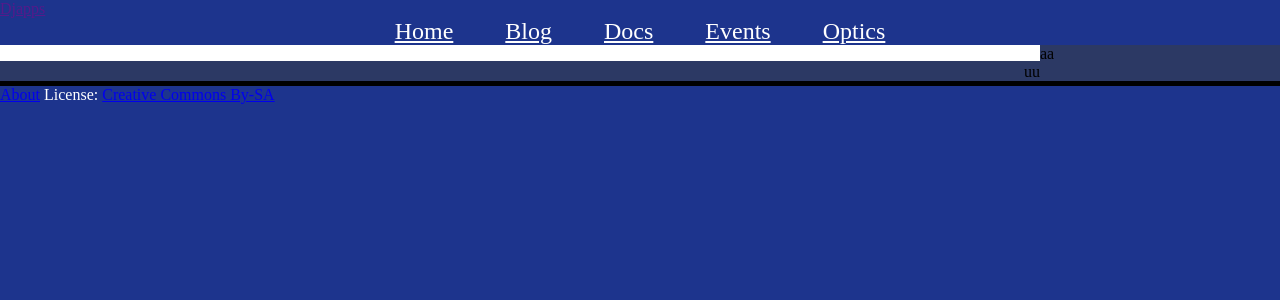
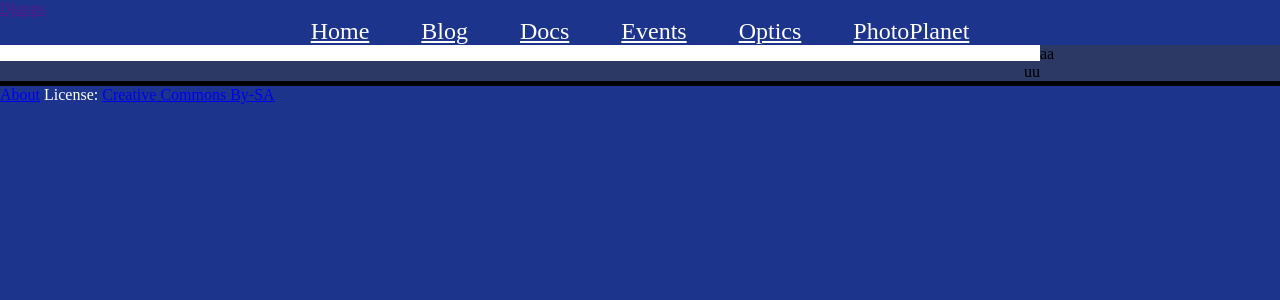
Before and after one commit to funollet/dj-txts, a Django app: template txts/templates/txts/txt_list.html in a window 1280 px wide. Shown: the top 300 px of the page. Run offline with Django 3.2, Linux system fonts and the light colour scheme; the template is opened without the code that fills it, so the values that code supplies are empty.

Commit message:
Renaming photostream to photoplanet.

```diff
--- a/templates/base.html
+++ b/templates/base.html
@@ -23,6 +23,7 @@
             <li><a href="/docs/">Docs</a></li>
             <li><a href="/events/">Events</a></li>
             <li><a href="/optics/">Optics</a></li>
+            <li><a href="/photoplanet/">PhotoPlanet</a></li>
         </ul>
     </div>
 {% endblock %}
```
